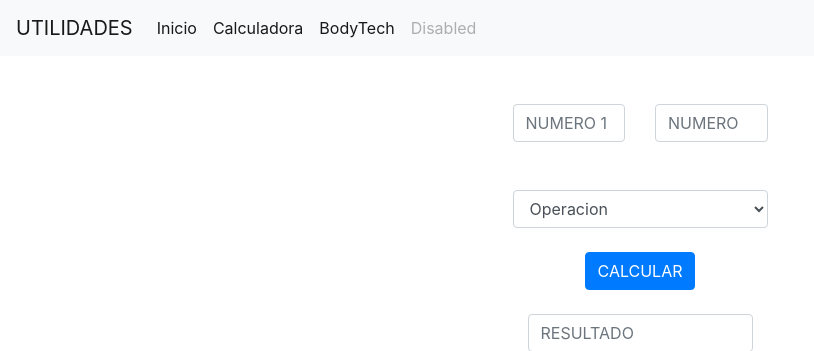
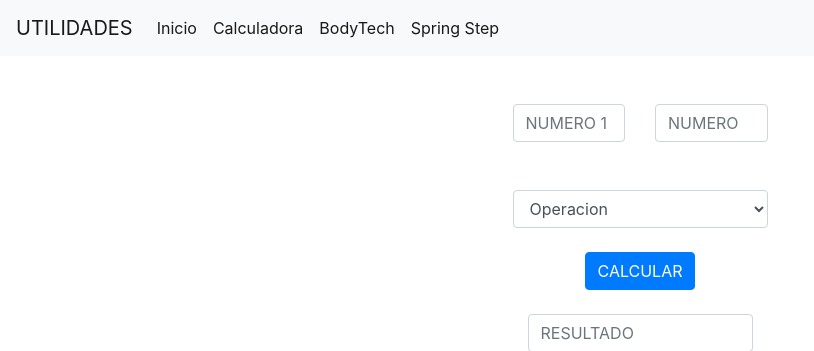
Before and after one commit to tatianazapata88/evaluacionWEB1, a PHP site: page /calculadora.php in a window 1280 px wide. Shown: the top 351 px of the page, without its empty margins (0-814 px from the left). Run offline with PHP 8.4, Linux system fonts and the light colour scheme; data that the repository does not hold is empty.

Commit message:
modificaciones adicionales gimansio index calculadora
modificiaciones adicionales

```diff
--- a/gimnasio.php
+++ b/bodytech.php
@@ -24,8 +24,8 @@
                         <li class="nav-item active">
                             <a class="nav-link" href="gimnasio.php">BodyTech</a>
                         </li>
-                        <li class="nav-item">
-                            <a class="nav-link disabled" href="#" tabindex="-1" aria-disabled="true">Disabled<a>
+                        <li class="nav-item active">
+                            <a class="nav-link" href="springstep.php">Spring Step<a>
                         </li>
                     </ul>
                 </div>
@@ -108,7 +108,7 @@
                                         <?php echo("Tu indice de masa corporal IMC es ".$operacion)?>
                                         <?php echo("<br>")?>
                                         <?php echo("Esto quiere decir que tienes obesidad tipo 4, obesidad extrema")?>
-                                <?php if($operacion<18.5&&$operacion>=10&&$genero=="1"):?>
+                                <?php elseif($operacion<18.5&&$operacion>=10&&$genero=="1"):?>
                                     <img src="img/pesoinsm.JPG" class="mx-auto d-block img-fluid" alt="pesoinsufmujer">
                                     <?php echo("<br>")?>
                                     <?php echo("Tu indice de masa corporal IMC es ".$operacion)?>
--- a/calculadora.php
+++ b/calculadora.php
@@ -7,9 +7,7 @@
         <link rel="stylesheet" href="https://cdn.jsdelivr.net/npm/bootstrap@4.5.3/dist/css/bootstrap.min.css" integrity="sha384-TX8t27EcRE3e/ihU7zmQxVncDAy5uIKz4rEkgIXeMed4M0jlfIDPvg6uqKI2xXr2" crossorigin="anonymous">
     </head>
     <body>
-
         <header>
-
             <nav class="navbar navbar-expand-lg navbar-light bg-light">
                 <a class="navbar-brand" href="index.php">UTILIDADES</a>
                 <button class="navbar-toggler" type="button" data-toggle="collapse" data-target="#navbarSupportedContent" aria-controls="navbarSupportedContent" aria-expanded="false" aria-label="Toggle navigation">
@@ -24,22 +22,19 @@
                             <a class="nav-link" href="calculadora.php">Calculadora</a>
                         </li>
                         <li class="nav-item active">
-                        <a class="nav-link" href="gimnasio.php">BodyTech</a>
+                            <a class="nav-link" href="bodytech.php">BodyTech</a>
                         </li>
-                    <li class="nav-item">
-                            <a class="nav-link disabled" href="#" tabindex="-1" aria-disabled="true">Disabled<a>
+                        <li class="nav-item active">
+                            <a class="nav-link" href="springstep.php">Spring Step<a>
                         </li>
                     </ul>
                 </div>
             </nav>
-
         </header>
         <main>
-
             <div class="container">
                 <div class="row justify-content-center">
                     <div class="col-3">
-
                         <form action="calculadora.php" method="POST">
                             <div class="row mt-5">
                                 <div class="col">
@@ -49,8 +44,6 @@
                                     <input type="number" class="form-control" placeholder="NUMERO 2" name="numero2">
                                 </div>
                             </div>
-
-
                             <select class="form-control mt-5" name="operacion">
                                 <option value="0">Operacion</option>
                                 <option value="1" >Suma</option>
@@ -58,18 +51,17 @@
                                 <option value="3">Multiplicacion</option>
                                 <option value="4">Division</option>
                             </select>
-
                             <div class="text-center">
                                 <button type="submit" class="btn btn-primary mt-4" name="botonCalcular">CALCULAR</button>
                             </div>
                             <?php if(isset($_POST["botonCalcular"]))
                                 {
-
                                 $num1=$_POST["numero1"];
                                 $num2=$_POST["numero2"];
                                 $operacion=$_POST["operacion"];
 
-                                switch($operacion){
+                                switch($operacion)
+                                    {
                                     case 1:
                                         $resultado=$num1 + $num2;
                                         break;
@@ -86,33 +78,16 @@
                                         echo("<br>");
                                         echo("Por favor escoger una operacion");
 
-
                                     }
                                 }
                             ?>
                             <div class="col mt-4">
                                 <input type="number" class="form-control" placeholder="RESULTADO" name="resultado" value="<?php echo($resultado)?>">
                             </div>
-
-
+                        </form>
                     </div>
                 </div>
             </div>
-
-
-
-
-
-
-
-            </form>
-
-
-
-
-
-
-
         </main>
         <footer>
 
```
Also changed, not shown: index.php (+3 -4 lines), springstep.php (added). Lines whose indentation alone changed are shown as unchanged.
